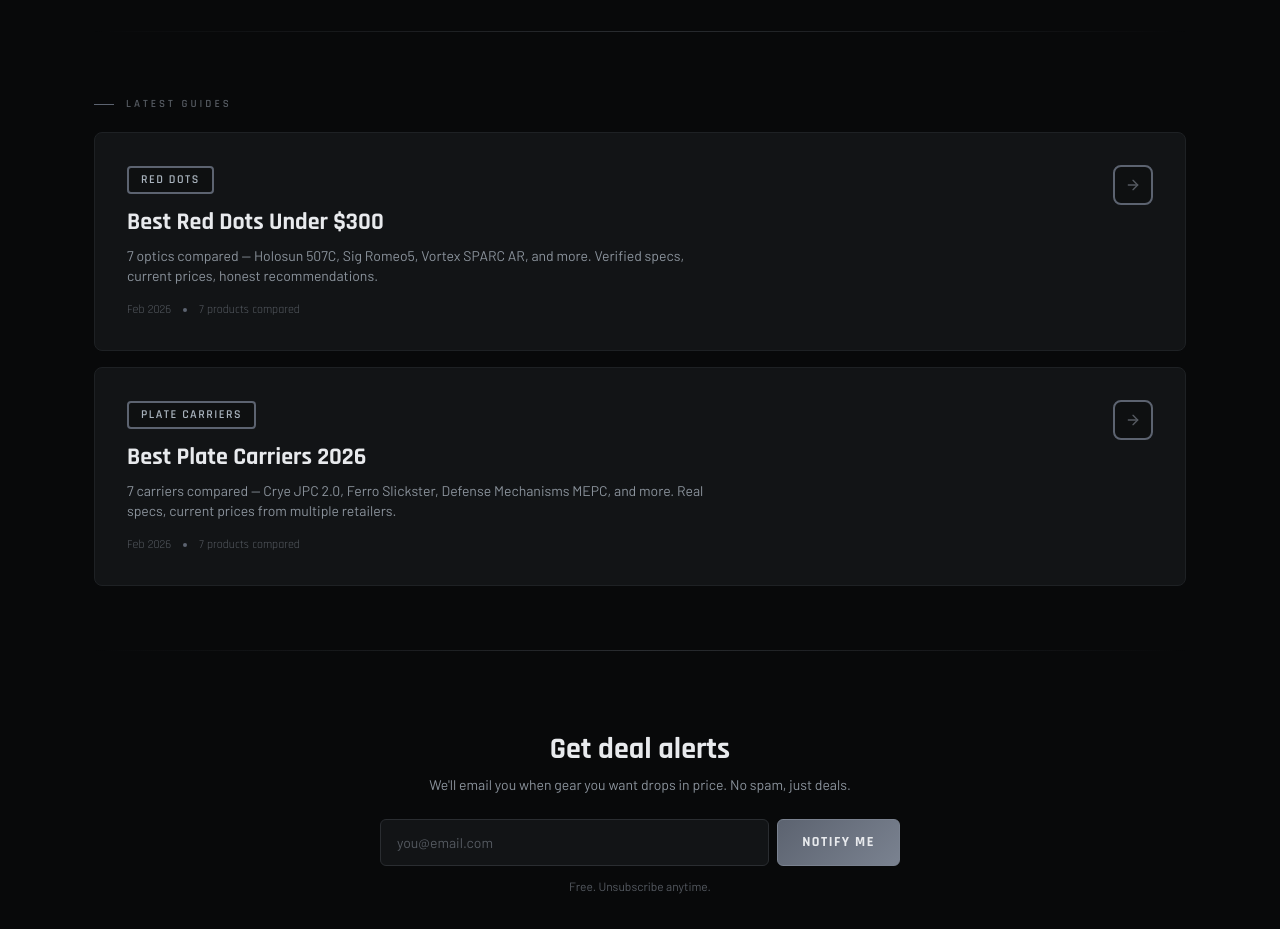
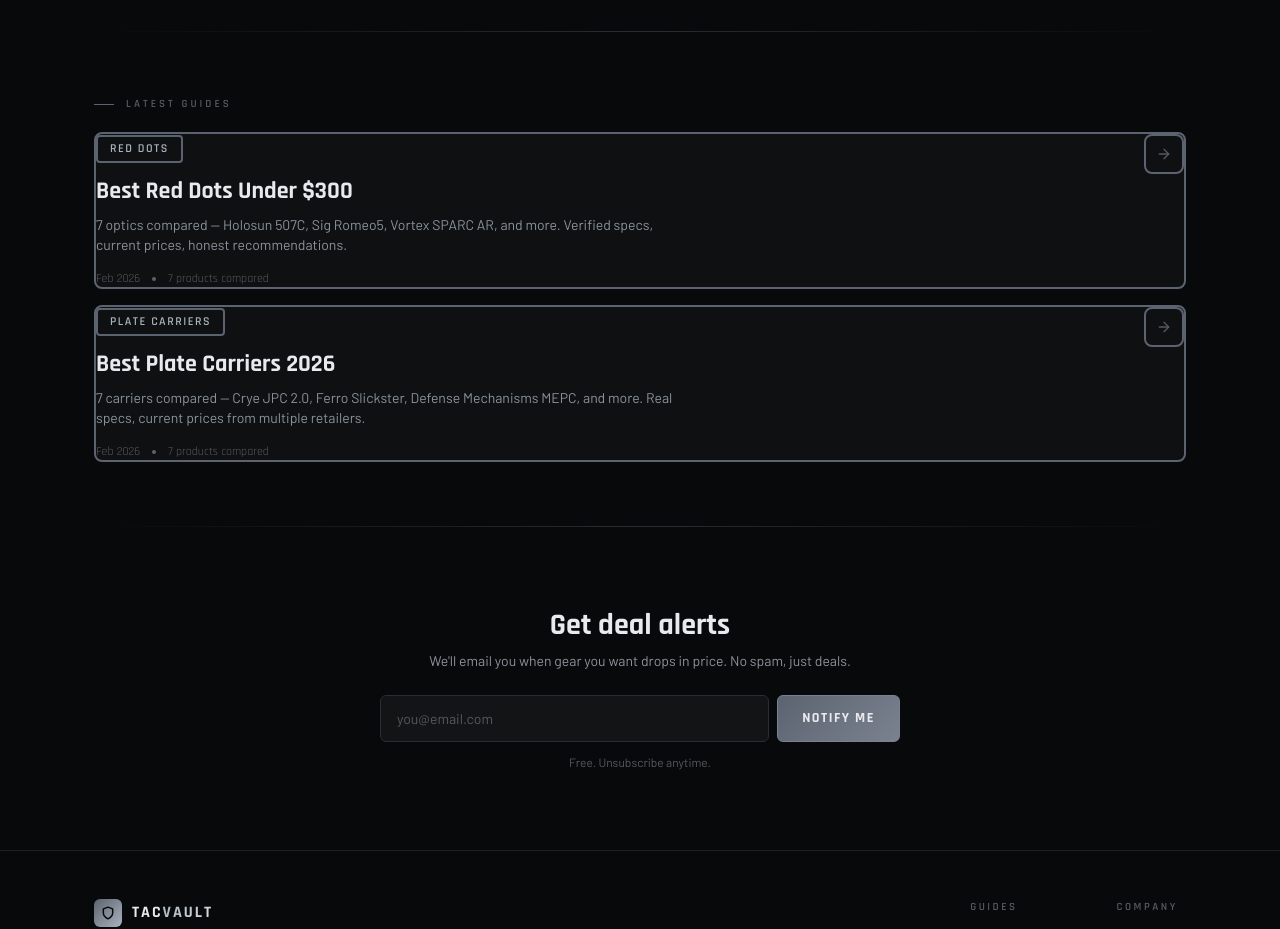
Before and after one commit to TacVault/tacvault, a Next.js app: page / in a window 1280 px wide. Shown: the part 860-1789 px from the top of the page. Built offline with nearby package versions, Linux system fonts and the light colour scheme.

Commit message:
Fix guide card borders

```diff
--- a/app/page.tsx
+++ b/app/page.tsx
@@ -85,7 +85,7 @@
 
         <div className="space-y-4">
           {/* Red Dots Guide */}
-          <Link href="/guides/best-red-dots-under-300" className="block bg-[#0e1011] border-2 border-[#5c6370] rounded-lg card group">
+          <Link href="/guides/best-red-dots-under-300" className="block bg-[#0e1011] border-2 border-[#5c6370] rounded-lg group">
             <div className="flex justify-between items-start gap-4">
               <div>
                 <span className="inline-block px-3 py-1 bg-[#0e1011] border-2 border-[#5c6370] rounded font-tactical font-semibold text-xs tracking-[1.5px] uppercase text-silver mb-3">Red Dots</span>
@@ -110,7 +110,7 @@
           </Link>
 
           {/* Plate Carriers Guide */}
-          <Link href="/guides/best-plate-carriers-2026" className="block bg-[#0e1011] border-2 border-[#5c6370] rounded-lg card group">
+          <Link href="/guides/best-plate-carriers-2026" className="block bg-[#0e1011] border-2 border-[#5c6370] rounded-lg group">
             <div className="flex justify-between items-start gap-4">
               <div>
                 <span className="inline-block px-3 py-1 bg-[#0e1011] border-2 border-[#5c6370] rounded font-tactical font-semibold text-xs tracking-[1.5px] uppercase text-silver mb-3">Plate Carriers</span>
```
